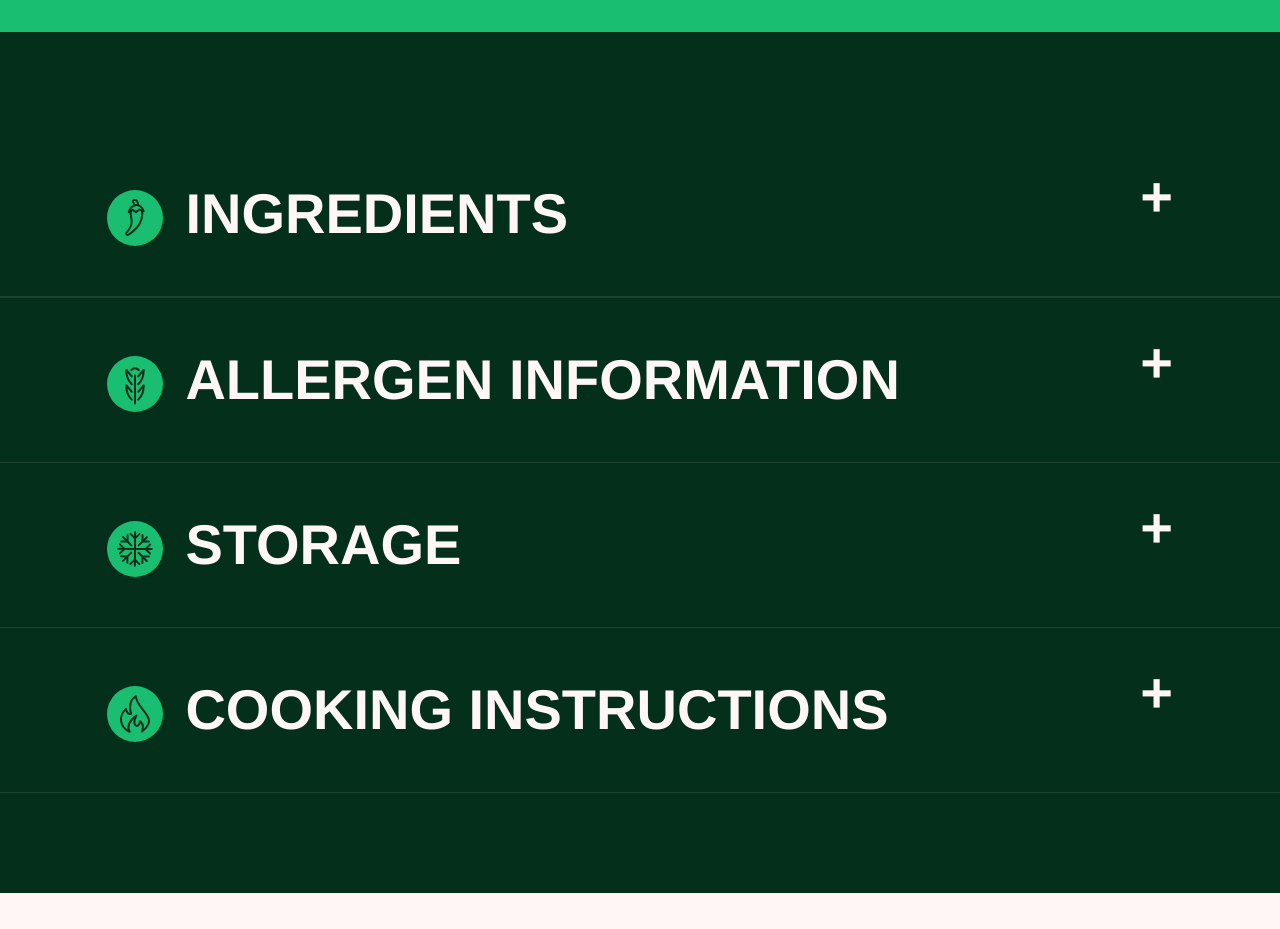
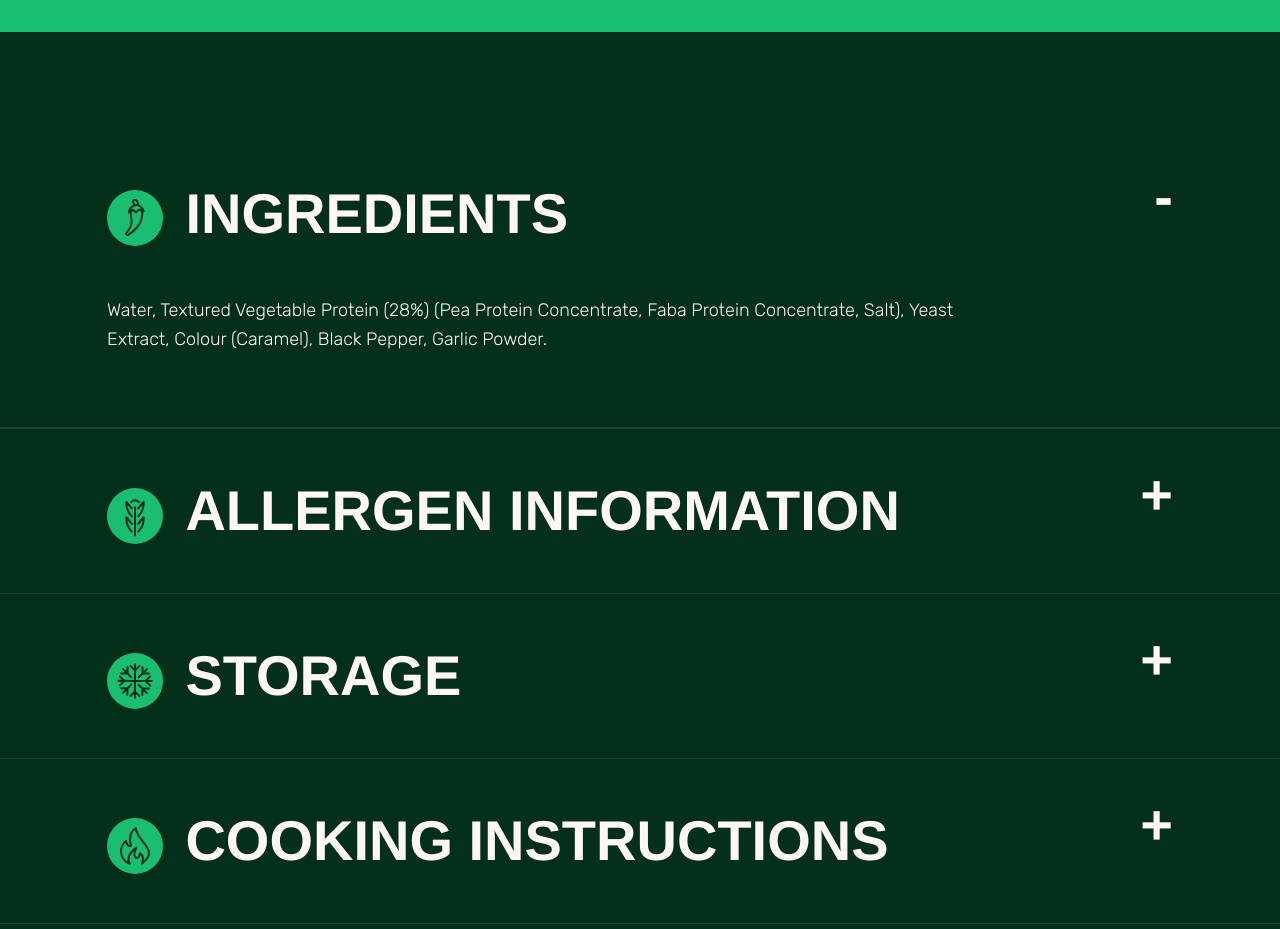
Before and after one commit to anoopraju31/eat-curious, a Next.js app: page /products/pieces in a window 1280 px wide. Shown: the part 866-1795 px from the top of the page. Built offline with nearby package versions, Linux system fonts and the light colour scheme; grey boxes are pictures that could not be loaded; a web font is replaced by a local one.

Commit message:
Accordions Component - first accordion will be open by default

```diff
--- a/src/app/components/Accordion.tsx
+++ b/src/app/components/Accordion.tsx
@@ -1,5 +1,5 @@
 'use client'
-import { useState } from 'react'
+import { useState, useEffect } from 'react'
 import { AnimatePresence, motion } from 'framer-motion'
 import { pop, view } from '@/utils/animations'
 
@@ -11,6 +11,10 @@ export interface Props {
 }
 const Accordion = ({ id, question, answer, icon }: Props) => {
 	const [show, setShow] = useState<boolean>(false)
+
+	useEffect(() => {
+		if (id === 0) setShow(true)
+	}, [])
 	return (
 		<div
 			onClick={() => setShow((prev) => !prev)}
```
